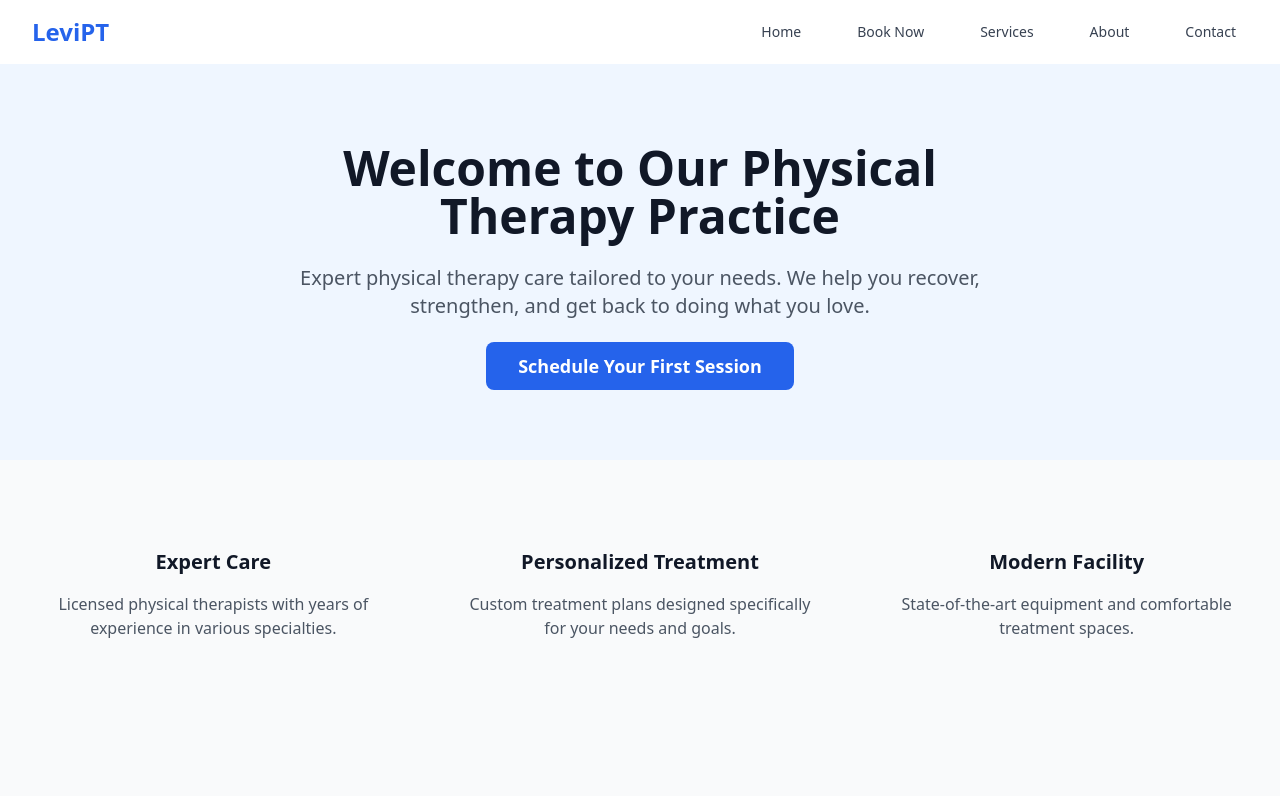
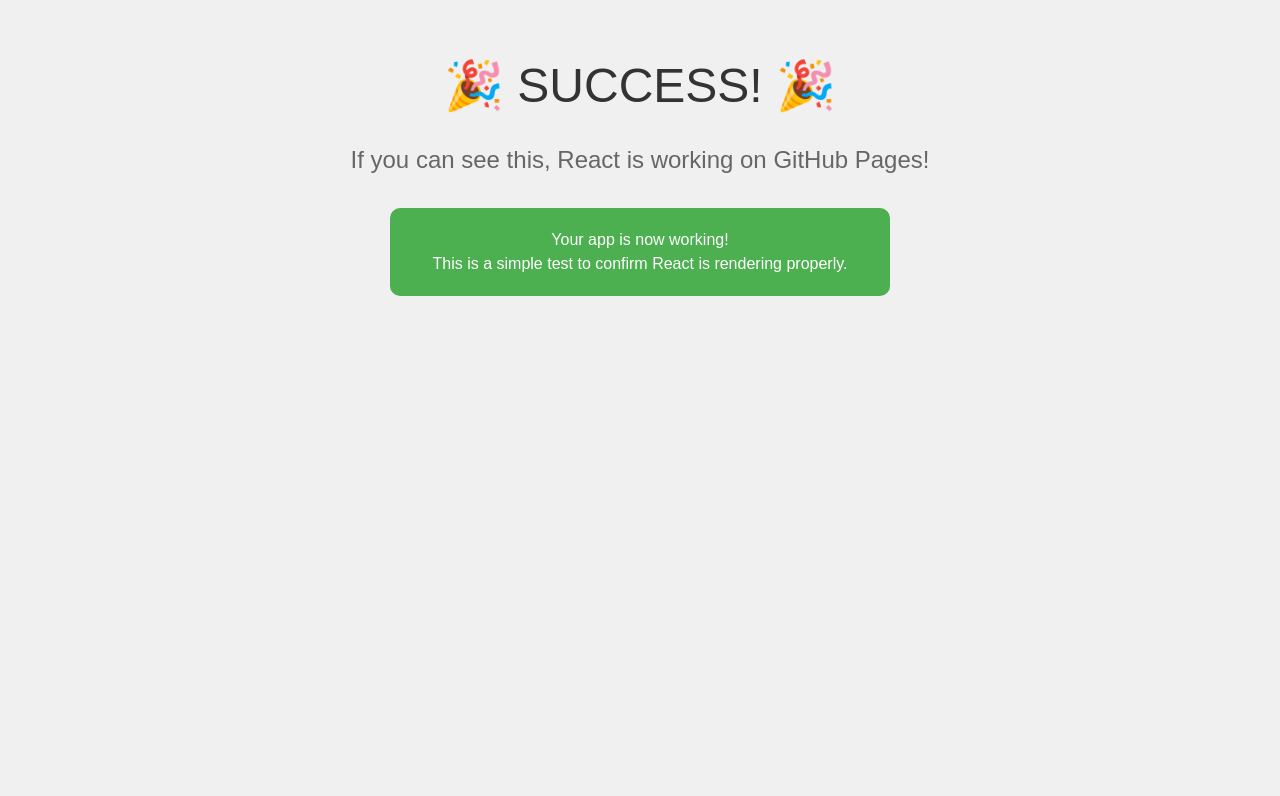
Before and after one commit to schmeme13/LeviWeb, a React (Vite) app: page / in a window 1280 px wide. Shown: the top 796 px of the page. Built offline with nearby package versions, Linux system fonts and the light colour scheme.

Commit message:
Test with minimal React app to debug GitHub Pages issue

```diff
--- a/src/App.tsx
+++ b/src/App.tsx
@@ -1,25 +1,32 @@
 import React from 'react';
-import { HashRouter as Router, Routes, Route } from 'react-router-dom';
-import Layout from './components/Layout';
-import Home from './pages/Home';
-import About from './pages/About';
-import Services from './pages/Services';
-import Booking from './pages/Booking';
-import Contact from './pages/Contact';
 
 const App: React.FC = () => {
   return (
-    <Router>
-      <Layout>
-        <Routes>
-          <Route path="/" element={<Home />} />
-          <Route path="/about" element={<About />} />
-          <Route path="/services" element={<Services />} />
-          <Route path="/booking" element={<Booking />} />
-          <Route path="/contact" element={<Contact />} />
-        </Routes>
-      </Layout>
-    </Router>
+    <div style={{
+      padding: '50px',
+      textAlign: 'center',
+      fontFamily: 'Arial, sans-serif',
+      backgroundColor: '#f0f0f0',
+      minHeight: '100vh'
+    }}>
+      <h1 style={{ color: '#333', fontSize: '48px', marginBottom: '20px' }}>
+        🎉 SUCCESS! 🎉
+      </h1>
+      <p style={{ fontSize: '24px', color: '#666', marginBottom: '30px' }}>
+        If you can see this, React is working on GitHub Pages!
+      </p>
+      <div style={{
+        background: '#4CAF50',
+        color: 'white',
+        padding: '20px',
+        borderRadius: '10px',
+        maxWidth: '500px',
+        margin: '0 auto'
+      }}>
+        <h2>Your app is now working!</h2>
+        <p>This is a simple test to confirm React is rendering properly.</p>
+      </div>
+    </div>
   );
 };
 
```
